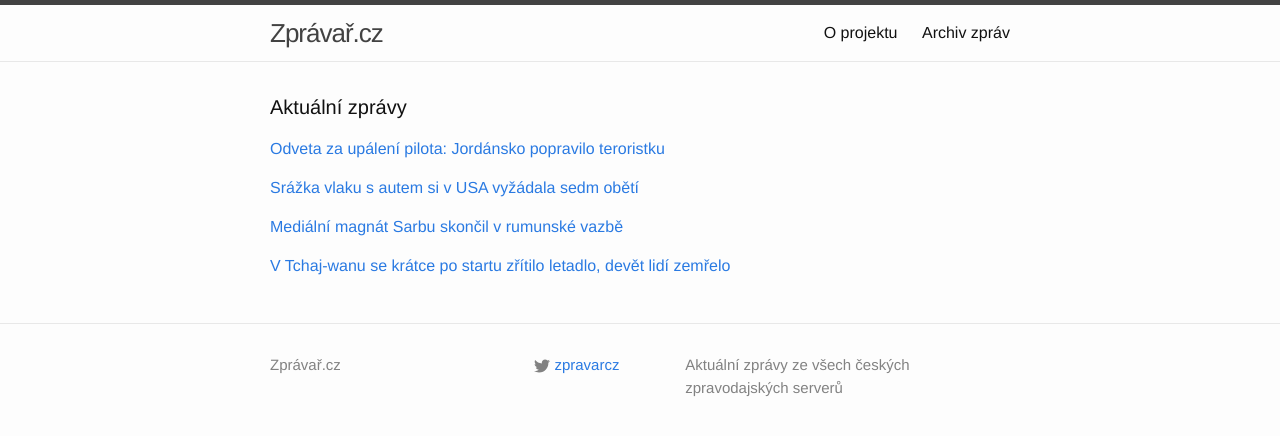
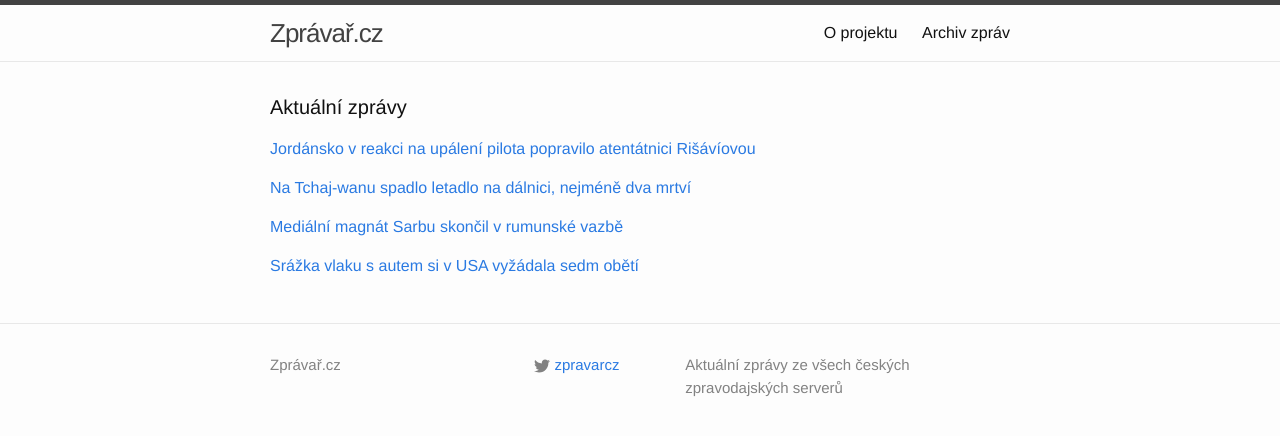
Before and after one commit to adliska/zpravar, a Jekyll site: the page built from index.html, in a window 1280 px wide. Shown: the top 436 px of the page. Built offline with Jekyll 4.4.1, drawn with Linux system fonts in a browser that asks for light colours; some of the changed lines change nothing that is shown.

Commit message:
zpravar news update

```diff
--- a/index.html
+++ b/index.html
@@ -5,9 +5,10 @@ layout: default
 <div class="home">
     <h1 class="page-heading">Aktuální zprávy</h1>
 
-<p><a href="javascript:;" onclick="toggle_visibility('zpravy0')">Odveta za upálení pilota: Jordánsko popravilo teroristku</a></p>
+<p><a href="javascript:;" onclick="toggle_visibility('zpravy0')">Jordánsko v reakci na upálení pilota popravilo atentátnici Rišávíovou</a></p>
 <div id="zpravy0" style="display:none">
 <ul>
+<li><a href=http://zpravy.e15.cz/zahranicni/udalosti/jordansko-v-reakci-na-upaleni-pilota-popravilo-atentatnici-risaviovou-1159413>Jordánsko v reakci na upálení pilota popravilo atentátnici Rišávíovou - zpravy.e15.cz</a></li>
 <li><a href=http://zpravy.aktualne.cz/zahranici/odveta-za-upaleni-pilota-jordansko-popravilo-teroristku/r~13f448b6ac2f11e49e4b0025900fea04/>Odveta za upálení pilota: Jordánsko popravilo teroristku - zpravy.aktualne.cz</a></li>
 <li><a href=http://www.ceskatelevize.cz/ct24/svet/300511-odplata-za-vrazdu-pilota-amman-popravil-extremistku-risaviovou/>Odplata za vraždu pilota: Ammán popravil extremistku Rišávíovou - www.ceskatelevize.cz</a></li>
 <li><a href=http://www.ceskenoviny.cz/zpravy/zpravy/jordansko-popravilo-extremistku-risaviovou-a-dalsiho-radikala/1177097>Jordánsko popravilo extremistku Rišávíovou a dalšího radikála - www.ceskenoviny.cz</a></li>
@@ -15,12 +16,15 @@ layout: default
 <li><a href=http://www.rozhlas.cz/_zprava/jordansko-popravilo-v-reakci-na-vrazdu-sveho-pilota-extremistku-risaviovou--1451453>Jordánsko popravilo v reakci na vraždu svého pilota extremistku Rišávíovou - www.rozhlas.cz</a></li>
 <li><a href=http://zpravy.idnes.cz/jordansko-popravilo-extremistku-risaviovou-a-dalsiho-radikala-pwp-/zahranicni.aspx?c=A150204_044610_zahranicni_wlk>Jordánsko popravilo teroristku a dalšího vězně, reaguje na upálení pilota - zpravy.idnes.cz</a></li>
 </ul>
-</div><p><a href="javascript:;" onclick="toggle_visibility('zpravy1')">Srážka vlaku s autem si v USA vyžádala sedm obětí</a></p>
+</div><p><a href="javascript:;" onclick="toggle_visibility('zpravy1')">Na Tchaj-wanu spadlo letadlo na dálnici, nejméně dva mrtví</a></p>
 <div id="zpravy1" style="display:none">
 <ul>
-<li><a href=http://www.novinky.cz/zahranicni/amerika/360664-srazka-vlaku-s-autem-si-v-usa-vyzadala-sedm-obeti.html>Srážka vlaku s autem si v USA vyžádala sedm obětí - www.novinky.cz</a></li>
-<li><a href=http://zpravy.idnes.cz/srazka-vlaku-a-auta-v-new-yorku-dzx-/zahranicni.aspx?c=A150204_063357_zahranicni_jj>V New Yorku při střetu příměstského vlaku s autem zahynulo šest lidí - zpravy.idnes.cz</a></li>
-<li><a href=http://www.ceskatelevize.cz/ct24/svet/300512-v-new-yorku-se-srazil-vlak-s-autem-7-mrtvych/>V New Yorku se srazil vlak s autem - 7 mrtvých - www.ceskatelevize.cz</a></li>
+<li><a href=http://zpravy.aktualne.cz/zahranici/na-tchaj-wanu-spadlo-letadlo-s-58-lidmi-nejmene-dva-mrtvi/r~e343d1b6ac3111e49fc3002590604f2e/>Na Tchaj-wanu spadlo letadlo na dálnici, nejméně dva mrtví - zpravy.aktualne.cz</a></li>
+<li><a href=http://www.ceskenoviny.cz/zpravy/zpravy/na-tchaj-wanu-spalo-letadlo-s-58-lidmi-nejmene-devet-mrtvych/1177104>Na Tchaj-wanu spalo letadlo s 58 lidmi, nejméně devět mrtvých - www.ceskenoviny.cz</a></li>
+<li><a href=http://www.rozhlas.cz/_zprava/na-tchajwanu-se-zritilo-letadlo-s-58-lidmi-na-palube-nejmene-devet-cestujicich-zahynulo--1451466>Na Tchaj-wanu se zřítilo letadlo s 58 lidmi na palubě, nejméně devět cestujících zahynulo - www.rozhlas.cz</a></li>
+<li><a href=http://zpravy.idnes.cz/pad-letadla-v-tchaj-wanu-0sp-/zahranicni.aspx?c=A150204_062604_zahranicni_jj>V Tchaj-wanu se krátce po startu zřítilo letadlo, devět lidí zemřelo - zpravy.idnes.cz</a></li>
+<li><a href=http://www.novinky.cz/zahranicni/svet/360662-na-tchajwanu-se-zritilo-letadlo-do-reky.html>Na Tchajwanu se zřítilo letadlo do řeky  - www.novinky.cz</a></li>
+<li><a href=http://www.ceskenoviny.cz/zpravy/zpravy/na-tchaj-wanu-se-zritilo-letadlo-s-58-lidmi-nejmene-dva-mrtvi/1177104>Na Tchaj-wanu se zřítilo letadlo s 58 lidmi, nejméně dva mrtví - www.ceskenoviny.cz</a></li>
 </ul>
 </div><p><a href="javascript:;" onclick="toggle_visibility('zpravy2')">Mediální magnát Sarbu skončil v rumunské vazbě </a></p>
 <div id="zpravy2" style="display:none">
@@ -29,11 +33,11 @@ layout: default
 <li><a href=http://www.ceskenoviny.cz/zpravy/zpravy/rumunsky-soud-poslal-medialniho-magnata-sarbua-na-30-dni-do-vazby/1177101>Rumunský soud poslal mediálního magnáta Sarbua na 30 dní do vazby - www.ceskenoviny.cz</a></li>
 <li><a href=http://echo24.cz/a/wF8vF>Mediální magnát Sarbu opustil rumunskou vazbu - echo24.cz</a></li>
 </ul>
-</div><p><a href="javascript:;" onclick="toggle_visibility('zpravy3')">V Tchaj-wanu se krátce po startu zřítilo letadlo, devět lidí zemřelo</a></p>
+</div><p><a href="javascript:;" onclick="toggle_visibility('zpravy3')">Srážka vlaku s autem si v USA vyžádala sedm obětí</a></p>
 <div id="zpravy3" style="display:none">
 <ul>
-<li><a href=http://zpravy.idnes.cz/pad-letadla-v-tchaj-wanu-0sp-/zahranicni.aspx?c=A150204_062604_zahranicni_jj>V Tchaj-wanu se krátce po startu zřítilo letadlo, devět lidí zemřelo - zpravy.idnes.cz</a></li>
-<li><a href=http://www.novinky.cz/zahranicni/svet/360662-na-tchajwanu-se-zritilo-letadlo-do-reky.html>Na Tchajwanu se zřítilo letadlo do řeky  - www.novinky.cz</a></li>
-<li><a href=http://www.ceskenoviny.cz/zpravy/zpravy/na-tchaj-wanu-se-zritilo-letadlo-s-58-lidmi-nejmene-dva-mrtvi/1177104>Na Tchaj-wanu se zřítilo letadlo s 58 lidmi, nejméně dva mrtví - www.ceskenoviny.cz</a></li>
+<li><a href=http://www.novinky.cz/zahranicni/amerika/360664-srazka-vlaku-s-autem-si-v-usa-vyzadala-sedm-obeti.html>Srážka vlaku s autem si v USA vyžádala sedm obětí - www.novinky.cz</a></li>
+<li><a href=http://zpravy.idnes.cz/srazka-vlaku-a-auta-v-new-yorku-dzx-/zahranicni.aspx?c=A150204_063357_zahranicni_jj>V New Yorku při střetu příměstského vlaku s autem zahynulo šest lidí - zpravy.idnes.cz</a></li>
+<li><a href=http://www.ceskatelevize.cz/ct24/svet/300512-v-new-yorku-se-srazil-vlak-s-autem-7-mrtvych/>V New Yorku se srazil vlak s autem - 7 mrtvých - www.ceskatelevize.cz</a></li>
 </ul>
 </div></div>
```
